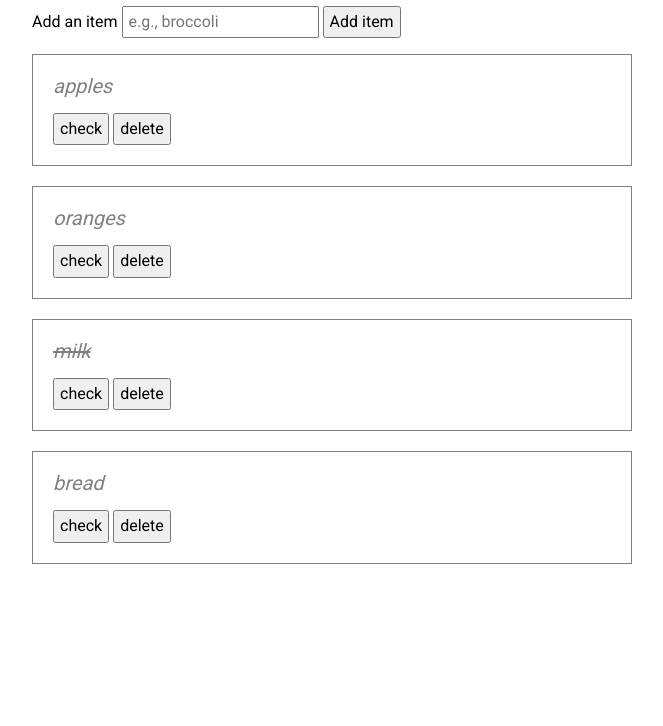
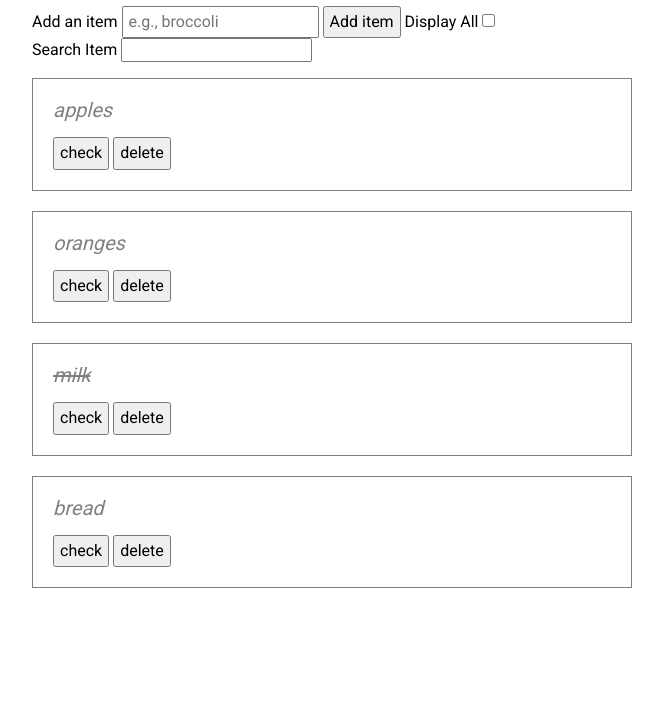
Before and after one commit to marwan993/From-user-to-pseu-Solo, a plain HTML site: page index.html in a window 1280 px wide. Shown: the part 74-800 px from the top of the page, without its empty margins (308-971 px from the left). Drawn offline with nearby package versions, Linux system fonts and the light colour scheme.

Commit message:
IDK exactly

```diff
--- a/index.html
+++ b/index.html
@@ -2,10 +2,10 @@
 <html lang="en">
 
 <head>
-  <title>Shopping List</title>
-  <link rel="stylesheet" href="https://cdnjs.cloudflare.com/ajax/libs/normalize/4.2.0/normalize.min.css">
-  <link href="https://fonts.googleapis.com/css?family=Roboto" rel="stylesheet">
-  <link rel="stylesheet" href="index.css">
+    <title>Shopping List</title>
+    <link rel="stylesheet" href="https://cdnjs.cloudflare.com/ajax/libs/normalize/4.2.0/normalize.min.css">
+    <link href="https://fonts.googleapis.com/css?family=Roboto" rel="stylesheet">
+    <link rel="stylesheet" href="index.css">
 </head>
 
 <body>
@@ -15,6 +15,12 @@
             <label for="shopping-list-entry">Add an item</label>
             <input type="text" name="shopping-list-entry" class="js-shopping-list-entry" placeholder="e.g., broccoli">
             <button type="submit">Add item</button>
+            <label for="display-toggle"> Display All</label>
+            <input type="checkbox" name="display-toggle" class="display-toggle" value="all"><br/>
+        </form>
+        <form id="js-shopping-search">
+            <label for="search-item">Search Item</label>
+            <input type="search" name="search-item-list" class="search-item">
         </form>
         <ul class="shopping-list js-shopping-list">
         </ul>
@@ -22,4 +28,5 @@
     <script src="//code.jquery.com/jquery.min.js"></script>
     <script type="text/javascript" src="index.js"></script>
 </body>
+
 </html>
--- a/index.js
+++ b/index.js
@@ -1,8 +1,21 @@
 const STORE = [
-    {name: "apples", checked: false},
-    {name: "oranges", checked: false},
-    {name: "milk", checked: true},
-    {name: "bread", checked: false}
+    {
+      name: "apples",
+       checked: false,
+      displayCheck: true,
+      },
+    {name: "oranges",
+     checked: false,
+     displayCheck: true,
+    },
+    {name: "milk",
+    checked: true,
+    displayCheck: false,
+  },
+    {name: "bread",
+     checked: false,
+     displayCheck: true,
+    }
   ];
 
   function generateItemElement(item, itemIndex, template){
@@ -22,7 +35,7 @@ const STORE = [
 
   function generateShoppingItemsString(shoppingList){
 
-    const items = shoppingList.map((item,index) => generateItemElement(item,index));
+    const items = shoppingList.filter(item => item['displayCheck'] === true).map((item,index) => generateItemElement(item,index));
 
     return items.join("");
 
@@ -31,6 +44,7 @@ function renderShoppingList() {
     // this function will be responsible for rendering the shopping list in
     // the DOM
 
+    setDisplayStatus()
     const shoppingListItemString = generateShoppingItemsString(STORE)
     $('.js-shopping-list').html(shoppingListItemString);
     console.log();
@@ -38,7 +52,7 @@ function renderShoppingList() {
 
   function addItemToShoppingList(itemName){
       console.log(`Adding ${itemName} to shopping list`);
-      STORE.push({name: itemName, checked: false});
+      STORE.push({name: itemName, checked: false, displayCheck: true});
   }
 
 
@@ -60,6 +74,7 @@ function renderShoppingList() {
   function toggleCheckedForListItem(itemIndex) {
     console.log("Toggling checked property for item at index " + itemIndex);
     STORE[itemIndex].checked = !STORE[itemIndex].checked;
+
   }
 
   function getItemIndexFromElement(item){
@@ -97,6 +112,52 @@ function renderShoppingList() {
     })
   }
 
+  let displayAllByDefault = true;
+
+function setDisplayStatus () {
+  if (displayAllByDefault === true) {
+    displayAll();
+   } else if (displayAllByDefault === false) {
+    displayUnchecked();
+   };
+}
+
+  function displayAll () {
+  for (let i = 0; i < STORE.length; i++) {
+    STORE[i]['displayCheck'] = true;
+    console.log(STORE[i]);
+  };
+}
+
+
+function displayUnchecked () {
+  for (let i = 0; i < STORE.length; i++) {
+    if(STORE[i]['checked'] === false) {
+      STORE[i]['displayCheck'] = false;
+      console.log(STORE[i]);
+    }
+  };
+}
+
+
+function handleDisplayToggle () {
+  // add event listener to that button
+  $('.display-toggle').click('.display-toggle', function(event) {
+    displayAllByDefault = !displayAllByDefault;
+   renderShoppingList();
+  });
+}
+
+function handleSearchClicked() {
+  $('#js-shopping-search').submit('.search-item', event => {
+    event.preventDefault();
+    const searchItem = $('.search-item').val();
+    console.log(`you are searching for ${searchItem}`);
+    $('.search-item').val('');
+    renderShoppingList();
+  });
+}
+
   // this function will be our callback when the page loads. it's responsible for
   // initially rendering the shopping list, and activating our individual functions
   // that handle new item submission and user clicks on the "check" and "delete" buttons
@@ -106,6 +167,8 @@ function renderShoppingList() {
     handleNewItemSubmit();
     handleItemCheckClicked();
     handleDeleteItemClicked();
+    handleDisplayToggle();
+    handleSearchClicked();
 
   }
 
```
